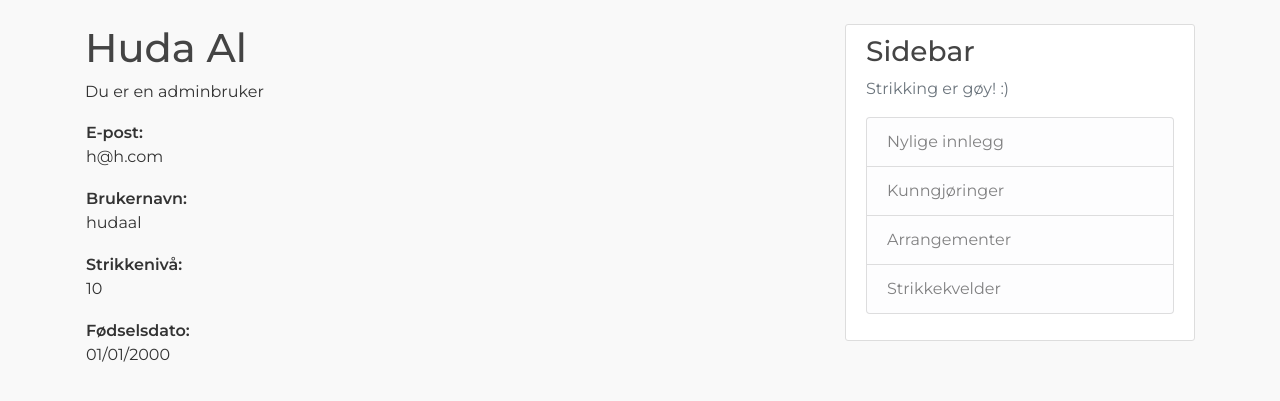
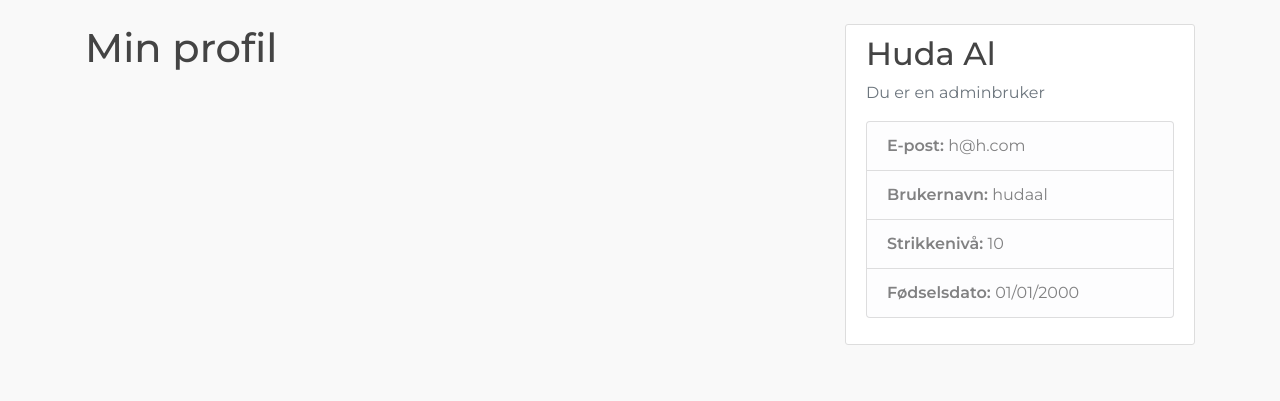
Before and after one commit to eivindsd/Programvareutvikling---Prosjekt, a Django app: page /profile/ in a window 1280 px wide. Shown: the part 56-457 px from the top of the page. Run offline with Django 3.2, Linux system fonts and the light colour scheme; a user stored in the database is signed in; some libraries are stand-ins or nearby versions.

Commit message:
endringer i base.html og i profile.html

```diff
--- a/users/templates/users/profile.html
+++ b/users/templates/users/profile.html
@@ -1,30 +1,30 @@
 {% extends "website/base.html" %}
 {% load crispy_forms_tags %}
 {% block content %}
-    <h1>{{ user.first_name }}  {{ user.last_name }}</h1>
-    <p> {% if user.is_superuser %}
-            Du er en adminbruker
-        {% elif user.is_bedrift %}
-            Du er en bedriftsbruker
-        {% else %}
-            Du er en vanlig strikkebruker
-        {% endif %}
-    </p>
-    <table border="0">
-  <tr>
-    <td><b>E-post:</b> <p>{{ user.email }}</p></td>
-  </tr>
-  <tr>
-    <td><b>Brukernavn:</b> <p>{{ user.username }}</p></td>
-  </tr>
-   <tr>
-    <td><b>Strikkenivå:</b> <p>{{ user.strikkeNivaa }}</p></td>
-  </tr>
-   <tr>
-    <td><b>Fødselsdato:</b><p>{{ user.bursdag | date:"d/m/Y" }}</p> </td>
-  </tr>
-</table>
-
-
+    <h1>Min profil</h1>
 
 {% endblock content %}
+
+{% block sidebar %}
+    <div class="col-md-4">
+          <div class="content-section">
+            <h2>{{ user.first_name }}  {{ user.last_name }}</h2>
+            <p class='text-muted'>
+                {% if user.is_superuser %}
+                    Du er en adminbruker
+                {% elif user.is_bedrift %}
+                    Du er en bedriftsbruker
+                {% else %}
+                    Du er en vanlig strikkebruker
+                {% endif %}
+            </p>
+              <ul class="list-group">
+                <li class="list-group-item list-group-item-light"><b>E-post: </b>{{ user.email }}</li>
+                <li class="list-group-item list-group-item-light"><b>Brukernavn: </b>{{ user.username }}</li>
+                <li class="list-group-item list-group-item-light"><b>Strikkenivå: </b>{{ user.strikkeNivaa }}</li>
+                <li class="list-group-item list-group-item-light"><b>Fødselsdato: </b>{{ user.bursdag | date:"d/m/Y" }}</li>
+              </ul>
+            </p>
+          </div>
+        </div>
+{% endblock sidebar %}
--- a/website/models.py
+++ b/website/models.py
@@ -196,6 +196,11 @@ class Arrangement(models.Model):
         utfordringer = Arrangement.objects.filter(title='utfordring', forfatter=bruker)
         return utfordringer
 
+    def getMyArrangement(self, bruker):
+        list_arrangementer = Arrangement.objects.filter(forfatter=bruker)
+        return list_arrangementer
+
+
     def get_all(self):
         return Arrangement.objects.all()
 
--- a/website/templates/website/base.html
+++ b/website/templates/website/base.html
@@ -64,23 +64,10 @@
             {% endif %}
           {% block content %}{% endblock %}
         </div>
-        <div class="col-md-4">
-          <div class="content-section">
-            <h3>Sidebar</h3>
-            <p class='text-muted'>Strikking er gøy! :)
-              <ul class="list-group">
-                <li class="list-group-item list-group-item-light">Nylige innlegg</li>
-                <li class="list-group-item list-group-item-light">Kunngjøringer</li>
-                <li class="list-group-item list-group-item-light">Arrangementer</li>
-                <li class="list-group-item list-group-item-light">Strikkekvelder</li>
-              </ul>
-            </p>
-          </div>
-        </div>
+          {% block sidebar %}{% endblock %}
+
       </div>
 </main>
-
-
 
 
      <!-- Optional JavaScript -->
--- a/website/views.py
+++ b/website/views.py
@@ -40,6 +40,7 @@ def startPage(request):
 
 
 def profile(request):
+    contex = {}
     return render(request, "website/profile.html")
 
 
```
Also changed, not shown: db.sqlite3.
